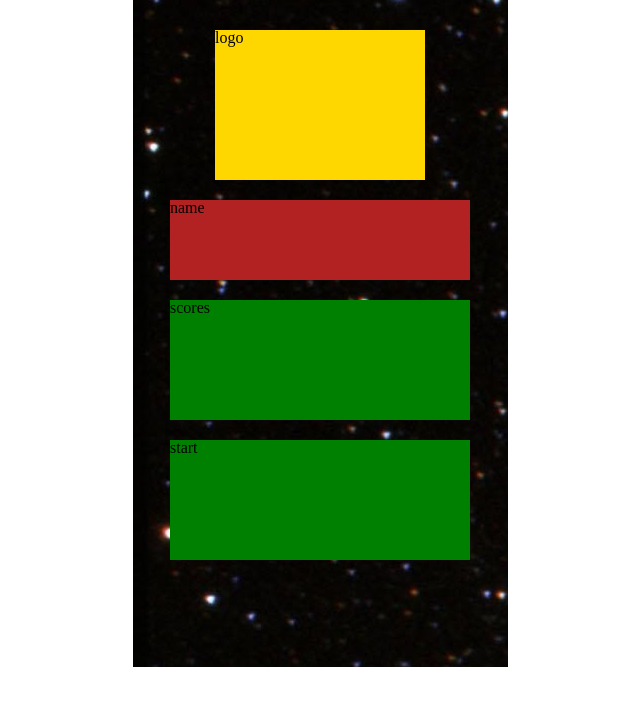
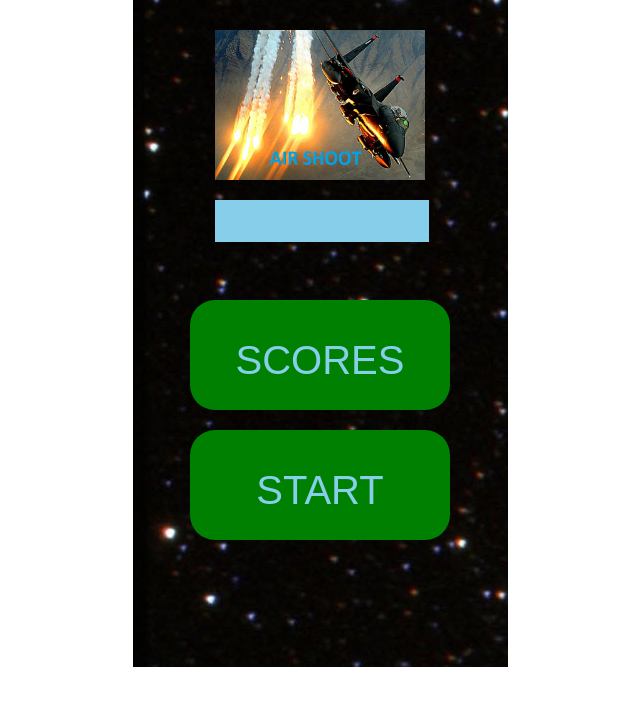
Before and after one commit to Bojan9/Air-Shoot, a website: page index.html in a window 1280 px wide. Shown: the whole page, without its empty margins (320-960 px from the left). Drawn offline with Linux system fonts and the light colour scheme.

Commit message:
go srediv malku, sega planiram level 2 da dodadam

```diff
--- a/index.html
+++ b/index.html
@@ -12,10 +12,10 @@
 
 <body>
     <div class="wrap splash">
-        <div class="wrap__logo">logo</div>
-        <div class="wrap__playerName">name</div>
-        <div class="wrap__scores">scores</div>
-        <div class="wrap__start">start</div>
+        <div class="wrap__logo"></div>
+        <div class="wrap__playerName"><input class="name" type="text" name="name"></div>
+        <div class="wrap__scores"><br>SCORES</div>
+        <div class="wrap__start"><br>START</div>
     </div>
     <div class="wrap game">
         <div class="wrap__mapScore"></div>
--- a/sass/map.scss
+++ b/sass/map.scss
@@ -3,13 +3,21 @@
         width: 80px;
         height: 30px;
         float: left;
-        background-color: blueviolet;
+        background-color: red;
+        color: white;
+        font-family: sans-serif;
+        font-size: 25px;
+        text-align: center;
     }
     &__mapTime{
         width: 80px;
         height: 30px;
         float: right;
-        background-color: darkcyan;
+        background-color: white;
+        color: red;
+        font-family: sans-serif;
+        font-size: 25px;
+        text-align: center;
     }
 }
 .block{
--- a/sass/splash.scss
+++ b/sass/splash.scss
@@ -5,30 +5,46 @@
         float: left;
         margin-top: 30px;
         margin-left: 82.5px;
-        background-color: gold;
+        background-image: url("/img/airShootLogo.jpg");
+        background-size: 210px 150px;
     }
     &__playerName{
-        width: 300px;
-        height: 80px;
+        width: 210px;
+        height: 40px;
         float: left;
         margin-top: 20px;
-        margin-left: 37.5px;
-        background-color: firebrick;
+        margin-left: 82.5px;
     }
     &__scores{
-        width: 300px;
-        height: 120px;
+        width: 260px;
+        height: 110px;
+        float: left;
+        margin-top: 60px;
+        margin-left: 57.5px;
+        background-color: green;
+        font-family: sans-serif;
+        color: skyblue;
+        text-align: center;
+        font-size: 40px;
+        border-radius: 25px;
+    }
+    &__start{
+        width: 260px;
+        height: 110px;
         float: left;
         margin-top: 20px;
-        margin-left: 37.5px;
+        margin-left: 57.5px;
         background-color: green;
-    }
-    &__start{
-        width: 300px;
-        height: 120px;
-        float: left;
-        margin-top: 20px;
-        margin-left: 37.5px;
-        background-color: green;
+        font-family: sans-serif;
+        color: skyblue;
+        text-align: center;
+        font-size: 40px;
+        border-radius: 25px;
     }
 }
+.name{
+    width: 210px;
+    height: 40px;
+    background-color: skyblue;
+    border: none;
+}
```
Also changed, not shown: css/styles.css, img/airShootLogo.jpg (added).
